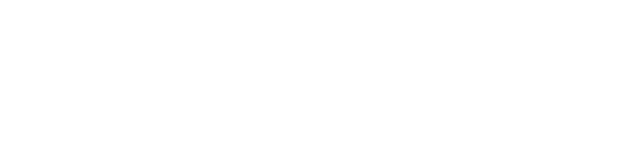
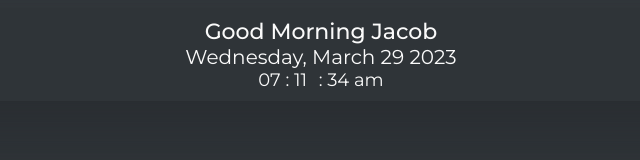
Before and after one commit to Jaxeetee/notion-date-now-widget, a plain HTML site: page index.html in a window 1280 px wide. Shown: the whole page, without its empty margins (319-959 px from the left). Drawn offline with Linux system fonts and the light colour scheme.

Commit message:
added design and contents

```diff
--- a/index.html
+++ b/index.html
@@ -8,9 +8,30 @@
     <!-- css files -->
     <link rel="stylesheet" href="/resources/css/index.css">
 
+    <!-- google fonts -->
+    <link rel="preconnect" href="https://fonts.googleapis.com">
+    <link rel="preconnect" href="https://fonts.gstatic.com" crossorigin>
+    <link href="https://fonts.googleapis.com/css2?family=Montserrat:wght@400;500&display=swap" rel="stylesheet">
+
     <title>Date Now Widget</title>
 </head>
 <body>
+    <div class="container>">
+        <div class="widget">
 
+                <div class="greet" id="greet"></div>
+
+                    <div class="date" id="date"></div>
+                    <div class="clock">
+                        <div class="time" id="hour"></div>
+                        <div class="colon">:</div>
+                        <div class="time" id="min"></div>
+                        <div class="colon">:</div>
+                        <div class="time" id="sec"></div>
+                    </div>
+        </div>
+    </div>
+
+    <script src="/scripts/datenow.js"></script>
 </body>
 </html>
--- a/resources/css/index.css
+++ b/resources/css/index.css
@@ -0,0 +1,45 @@
+body{
+    font-family: 'Montserrat', sans-serif;
+    background-color: #2F3438;
+}
+
+.widget {
+    margin-top: 10px;
+    padding: 10px 5px ;
+    color: #fafafa;
+    display: flex;
+    justify-content:center;
+    align-items:center;
+    flex-direction: column;
+    max-width: 95%;
+    margin: auto;
+
+    border-radius: 30px;
+    background: #2F3438;
+    box-shadow:  20px 20px 60px #282c30,
+                 -20px -20px 60px #363c40;
+}
+
+
+.greet{
+    font-size: 22px;
+    font-weight: 550;
+}
+
+.date {
+    font-size: 20px;
+}
+
+.clock {
+    font-size: 18px;
+}
+
+.time {
+    display: inline-block;
+    min-width: 20px;
+}
+
+.colon {
+    font-size: 1em;
+    display: inline-block;
+}
--- /dev/null
+++ b/scripts/datenow.js
@@ -0,0 +1,72 @@
+function dispalyGreetings(today){
+    hrs = today.getHours();
+    name="Jacob"
+    if (hrs < 12)
+        greet = 'Good Morning  '+name;
+    else if (hrs >= 12 && hrs <= 17)
+        greet = 'Good Afternoon '+name;
+    else if (hrs >= 17 && hrs <= 24)
+        greet = 'Good Evening  '+name;
+    document.getElementById('greet').innerHTML = greet;
+
+}
+
+function dispalyDate(today) {
+
+    const days = ['Sunday', 'Monday', 'Tuesday', 'Wednesday', 'Thursday', 'Friday', 'Saturday'];
+    const monthNames = ["January", "February", "March", "April", "May", "June",
+"July", "August", "September", "October", "November", "December"
+];
+
+    var dayName = days[today.getDay()];
+    var monthName = monthNames[today.getMonth()];
+    var date = today.getDate();
+    var year = today.getFullYear();
+    document.getElementById('date').innerHTML =dayName+", "+monthName+" "+date+" "+year;
+
+}
+
+
+function dispalyClock(today) {
+
+    var hour = padZeros(twelveHour(today.getHours()));
+    var minutes = padZeros(today.getMinutes());
+    var seconds = padZeros(today.getSeconds());
+
+    if(today.getHours() >=12){
+        seconds+=" pm"
+    }
+    else{
+        seconds+=" am"
+    }
+
+    document.getElementById('hour').innerHTML = hour;
+    document.getElementById('min').innerHTML = minutes;
+    document.getElementById('sec').innerHTML = seconds;
+}
+
+function twelveHour(hour) {
+    if (hour > 12) {
+        return hour -= 12
+    } else if (hour === 0) {
+        return hour = 12;
+    } else {
+        return hour
+    }
+}
+function padZeros(num) {
+    if (num < 10) {
+        num = '0' + num
+    };
+    return num;
+}
+
+function dispalyWidget() {
+    var today = new Date();
+    dispalyGreetings(today);
+    dispalyDate(today);
+    dispalyClock(today);
+    setTimeout(dispalyWidget, 500);
+}
+
+dispalyWidget()
```
